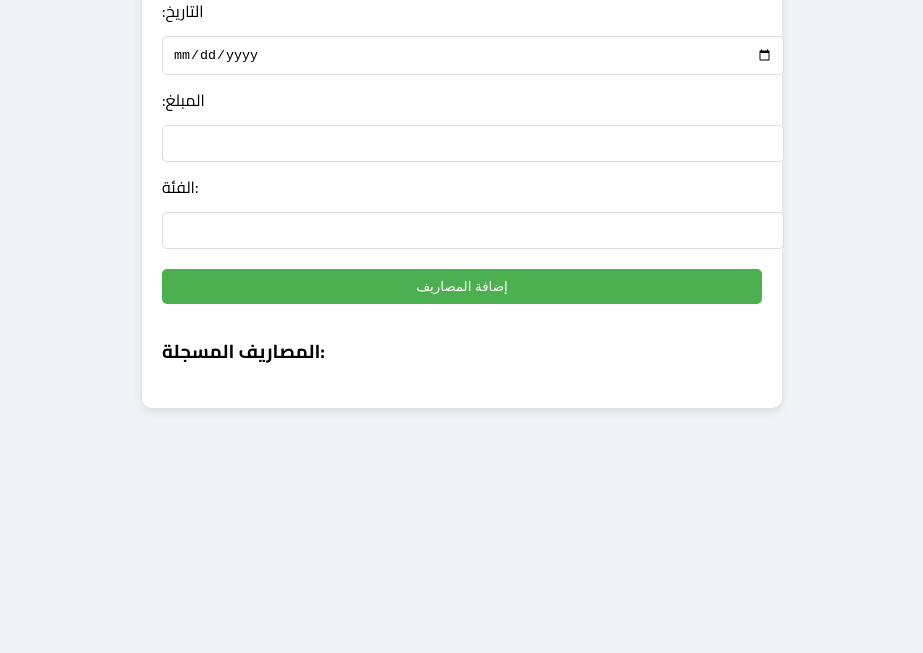
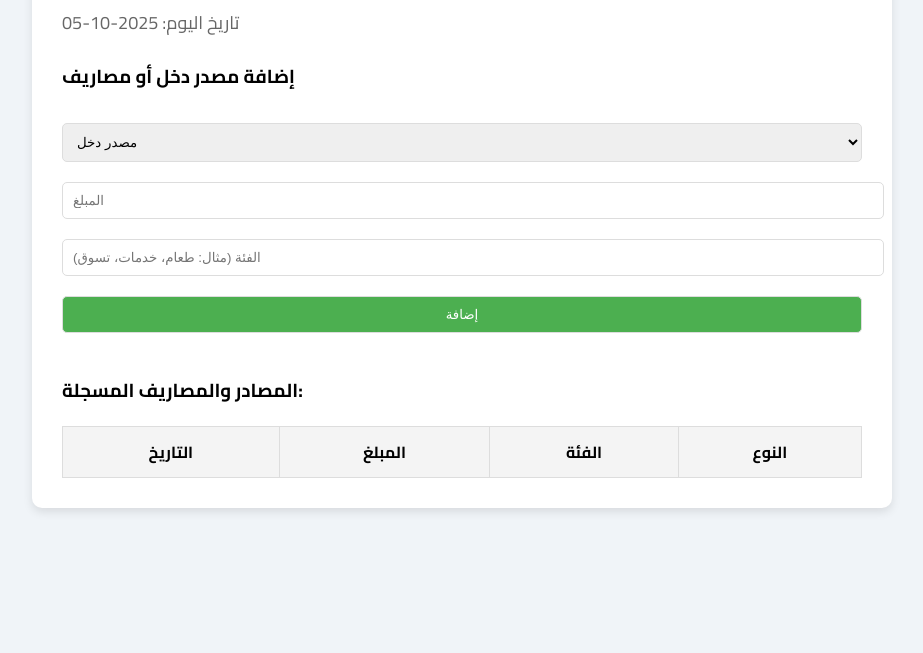
Before and after one commit to kaliclash7-glitch/---, a plain HTML site: page index.html in a window 1280 px wide. Shown: the part 147-800 px from the top of the page, without its empty margins (178-1101 px from the left). Drawn offline with Linux system fonts and the light colour scheme.

Commit message:
Update index.html

```diff
--- a/index.html
+++ b/index.html
@@ -3,7 +3,7 @@
 <head>
     <meta charset="UTF-8">
     <meta name="viewport" content="width=device-width, initial-scale=1.0">
-    <title>تدوين المصاريف اليومية</title>
+    <title>إدارة الدخل والمصاريف اليومية</title>
     <link href="https://fonts.googleapis.com/css2?family=Cairo:wght@400;700&display=swap" rel="stylesheet">
     <style>
         body {
@@ -16,14 +16,14 @@
             text-align: center;
         }
         .container {
-            max-width: 600px;
+            max-width: 800px;
             margin: auto;
             background: white;
-            padding: 20px;
+            padding: 30px;
             border-radius: 10px;
             box-shadow: 0 4px 10px rgba(0, 0, 0, 0.1);
         }
-        input, button {
+        form input, form select, form button {
             width: 100%;
             padding: 10px;
             margin: 10px 0;
@@ -40,67 +40,120 @@
             background-color: #45a049;
         }
         .entry-list {
-            margin-top: 20px;
+            margin-top: 30px;
+        }
+        table {
+            width: 100%;
+            border-collapse: collapse;
+        }
+        th, td {
+            padding: 10px;
+            text-align: center;
+            border: 1px solid #ddd;
+        }
+        th {
+            background-color: #f4f4f4;
+        }
+        .header {
+            display: flex;
+            justify-content: space-between;
+            margin-bottom: 20px;
+        }
+        .date {
+            font-size: 18px;
+            color: #666;
         }
     </style>
 </head>
 <body>
     <div class="container">
-        <h1>تدوين المصاريف اليومية</h1>
-        <form id="expense-form">
-            <label for="expense-date">التاريخ:</label>
-            <input type="date" id="expense-date" required>
-            <label for="expense-amount">المبلغ:</label>
-            <input type="number" id="expense-amount" required>
-            <label for="expense-category">الفئة:</label>
-            <input type="text" id="expense-category" required>
-            <button type="submit">إضافة المصاريف</button>
+        <h1>إدارة الدخل والمصاريف اليومية</h1>
+        <div class="header">
+            <span class="date" id="current-date"></span>
+        </div>
+        <form id="income-expense-form">
+            <h3>إضافة مصدر دخل أو مصاريف</h3>
+            <select id="entry-type" required>
+                <option value="income">مصدر دخل</option>
+                <option value="expense">مصاريف</option>
+            </select>
+            <input type="number" id="amount" placeholder="المبلغ" required>
+            <input type="text" id="category" placeholder="الفئة (مثال: طعام، خدمات، تسوق)" required>
+            <button type="submit">إضافة</button>
         </form>
         <div class="entry-list">
-            <h3>المصاريف المسجلة:</h3>
-            <ul id="expense-list"></ul>
+            <h3>المصادر والمصاريف المسجلة:</h3>
+            <table id="entry-table">
+                <thead>
+                    <tr>
+                        <th>التاريخ</th>
+                        <th>المبلغ</th>
+                        <th>الفئة</th>
+                        <th>النوع</th>
+                    </tr>
+                </thead>
+                <tbody>
+                    <!-- سيتم إضافة البيانات هنا -->
+                </tbody>
+            </table>
         </div>
     </div>
 
     <script>
-        // الدالة لتحديث عرض البيانات المخزنة
-        function displayExpenses() {
-            const expenseList = document.getElementById("expense-list");
-            expenseList.innerHTML = ''; // مسح القائمة الحالية
+        // الحصول على التاريخ الحالي بالتنسيق العالمي (YYYY-MM-DD)
+        function getCurrentDate() {
+            const today = new Date();
+            const year = today.getFullYear();
+            const month = (today.getMonth() + 1).toString().padStart(2, '0');
+            const day = today.getDate().toString().padStart(2, '0');
+            return `${year}-${month}-${day}`;
+        }
 
-            const expenses = JSON.parse(localStorage.getItem('expenses')) || [];
+        // عرض التاريخ الحالي في الواجهة
+        document.getElementById('current-date').textContent = `تاريخ اليوم: ${getCurrentDate()}`;
 
-            expenses.forEach((expense, index) => {
-                const listItem = document.createElement('li');
-                listItem.textContent = `التاريخ: ${expense.date}, المبلغ: ${expense.amount}₪, الفئة: ${expense.category}`;
-                expenseList.appendChild(listItem);
+        // تحديث عرض البيانات المخزنة
+        function displayEntries() {
+            const entryTable = document.getElementById('entry-table').getElementsByTagName('tbody')[0];
+            entryTable.innerHTML = ''; // مسح البيانات القديمة
+
+            const entries = JSON.parse(localStorage.getItem('entries')) || [];
+            entries.forEach((entry) => {
+                const row = entryTable.insertRow();
+                row.innerHTML = `
+                    <td>${entry.date}</td>
+                    <td>${entry.amount} ₪</td>
+                    <td>${entry.category}</td>
+                    <td>${entry.type === 'income' ? 'دخل' : 'مصاريف'}</td>
+                `;
             });
         }
 
-        // إضافة المصاريف إلى التخزين المحلي
-        function addExpense(date, amount, category) {
-            const expenses = JSON.parse(localStorage.getItem('expenses')) || [];
-            expenses.push({ date, amount, category });
-            localStorage.setItem('expenses', JSON.stringify(expenses));
-            displayExpenses(); // تحديث العرض بعد إضافة المصاريف
+        // إضافة مصدر دخل أو مصروف
+        function addEntry(date, amount, category, type) {
+            const entries = JSON.parse(localStorage.getItem('entries')) || [];
+            entries.push({ date, amount, category, type });
+            localStorage.setItem('entries', JSON.stringify(entries));
+            displayEntries(); // تحديث العرض بعد إضافة البيانات
         }
 
         // معالجة إرسال النموذج
-        document.getElementById('expense-form').addEventListener('submit', (e) => {
+        document.getElementById('income-expense-form').addEventListener('submit', (e) => {
             e.preventDefault();
 
-            const date = document.getElementById('expense-date').value;
-            const amount = document.getElementById('expense-amount').value;
-            const category = document.getElementById('expense-category').value;
+            const type = document.getElementById('entry-type').value;
+            const amount = document.getElementById('amount').value;
+            const category = document.getElementById('category').value;
+            const date = getCurrentDate(); // الحصول على التاريخ الحالي تلقائيًا
 
-            if (date && amount && category) {
-                addExpense(date, amount, category);
+            if (amount && category) {
+                addEntry(date, amount, category, type);
                 e.target.reset(); // إعادة تعيين النموذج
             }
         });
 
-        // عرض المصاريف عند تحميل الصفحة
-        displayExpenses();
+        // عرض البيانات عند تحميل الصفحة
+        displayEntries();
     </script>
 </body>
 </html>
```
